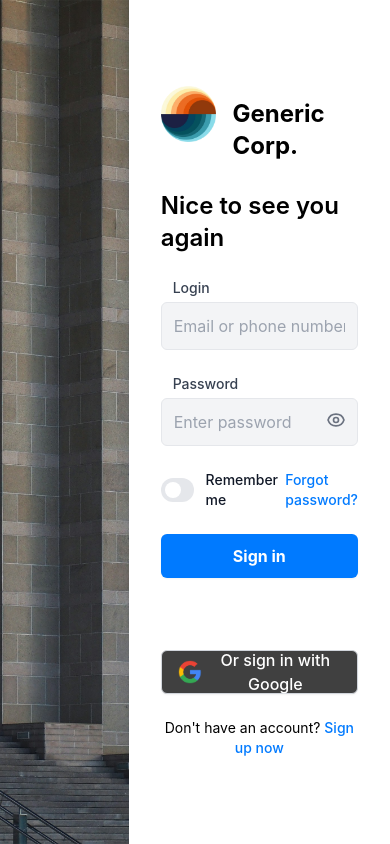
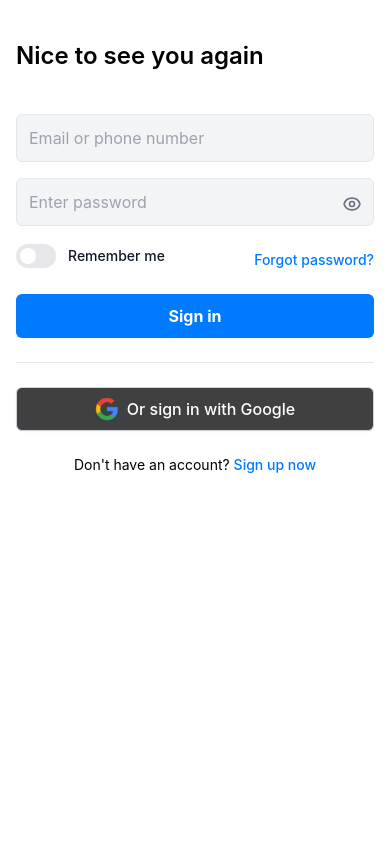
Before and after one commit to VitorCdSouza/camisetas-roma, a React (Create React App) app: page / in a window 390 px wide. Built offline with nearby package versions, Linux system fonts and the light colour scheme; the HTML template or start-up script is replaced by a standard one.

Commit message:
starting to implement responsive properties

```diff
--- a/src/App.js
+++ b/src/App.js
@@ -7,13 +7,13 @@ function App() {
     <div className="flex h-screen">
       {/* bg at left */}
       <div
-        className="basis-9/12 h-full bg-cover bg-center"
+        className="sm:basis-0 lg:basis-9/12 bg-cover bg-center"
         style={{ backgroundImage: `url(${background})` }}
       >
       </div>
 
       {/* login at right */}
-      <div className="basis-3/12 flex items-center justify-center bg-white">
+      <div className="w-full sm:basis-full lg:basis-3/12 flex items-center justify-center bg-white">
         <Login />
       </div>
     </div>
--- a/src/components/Login.js
+++ b/src/components/Login.js
@@ -8,18 +8,19 @@ const Login = () => {
     const [rememberMe, setRememberMe] = useState(false);
 
     return (
-        <div className="w-full max-w-md p-8 space-y-6">
+        <div className="h-full lg:h-auto w-full max-w-md p-4 space-y-6">
             {/* logo and brand name */}
-            <div className="flex justify-start">
+            <div className="justify-start hidden lg:flex">
                 <img src={logo} alt="Logo" className="mb-6 size-14" />
                 <h1 className="ms-4 mt-3 font-bold text-2xl">Generic Corp.</h1>
             </div>
 
             {/* welcome message */}
             <h2 className="text-2xl font-semibold">Nice to see you again</h2>
+            <div className="h-0.5 block lg:hidden" />
 
             {/* login form it self */}
-            <form className="mt-8 space-y-6">
+            <form className="space-y-6">
 
                 {/* login fields */}
                 <Input
@@ -56,16 +57,20 @@ const Login = () => {
                 {/* sign in button */}
                 <input
                     type="button"
-                    className="h-11 w-full flex justify-center py-2 px-4 border border-transparent rounded-md shadow-sm text-base font-bold text-white bg-[#007aff] hover:bg-[#257fe0de] focus:outline-none focus:ring-2 focus:ring-offset-2 focus:ring-[#007aff]"
+                    className="cursor-pointer h-11 w-full flex justify-center py-2 px-4 border border-transparent rounded-md shadow-sm text-base font-bold text-white bg-[#007aff] hover:bg-[#257fe0de] focus:outline-none focus:ring-2 focus:ring-offset-2 focus:ring-[#007aff]"
                     value="Sign in"
                 />
             </form>
+
+            <div className="h-1 hidden lg:flex"></div>
+            <hr />
+            <div className="h-1 hidden lg:flex"></div>
 
             {/* sign in with google button */}
             <div>
                 <button
                     type="button"
-                    className="h-11 mt-12 w-full inline-flex items-center justify-center py-2 px-4 border border-gray-300 rounded-md shadow-sm text-base font-medium text-white bg-neutral-700 hover:bg-gray-50"
+                    className="h-11 w-full inline-flex items-center justify-center py-2 px-4 border border-gray-300 rounded-md shadow-sm text-base font-medium text-white bg-neutral-700 hover:bg-gray-50"
                 >
                     <img src={googleLogo} alt="Google Icon" className="mr-2 size-6" />
                     Or sign in with Google
--- a/src/components/form/Input.js
+++ b/src/components/form/Input.js
@@ -10,17 +10,17 @@ const Input = (props) => {
   };
 
   return (
-    <div className="relative">
+    <div className="space-y-[-0.5rem] lg:space-y-6 relative">
 
       {/* input label */}
-      <label htmlFor={props.name} className="ms-3 block text-sm font-medium text-gray-700">
+      <label htmlFor={props.name} className="hidden lg:block ms-3 text-sm font-medium text-gray-700">
         {props.title}
       </label>
 
       {/* input props */}
       <input
         type={props.type === "password" && showPassword ? "text" : props.type}
-        className={props.className + " mt-1 w-full h-12 px-3 py-2 border rounded-md sm:text-base focus:outline-none bg-gray-100"}
+        className={props.className + " mt-0 lg:mt-1 w-full h-12 px-3 py-2 border rounded-md sm:text-base focus:outline-none bg-gray-100"}
         id={props.name}
         name={props.name}
         placeholder={props.placeholder}
@@ -36,9 +36,9 @@ const Input = (props) => {
           onClick={togglePasswordVisibility}
         >
           {showPassword ? (
-            <EyeOffIcon className="mt-5 h-5 w-5 text-gray-500" />
+            <EyeOffIcon className="mt-1 lg:mt-5 h-5 w-5 text-gray-500" />
           ) : (
-            <EyeIcon className="mt-5 h-5 w-5 text-gray-500" />
+            <EyeIcon className="mt-1 lg:mt-5 h-5 w-5 text-gray-500" />
           )}
         </div>
       )}
--- a/src/components/form/Toggle.js
+++ b/src/components/form/Toggle.js
@@ -1,6 +1,6 @@
 const Toggle = ({ label, checked, onChange }) => {
     return (
-      <label className="flex items-center cursor-pointer">
+      <label className="space-y-[-0.5rem] lg:space-y-0 flex items-center cursor-pointer">
 
         {/* checkbox used for toggle and it's props */}
         <input
```
Also changed, not shown: 1 other file (tests, documents, lock files or other folders).
